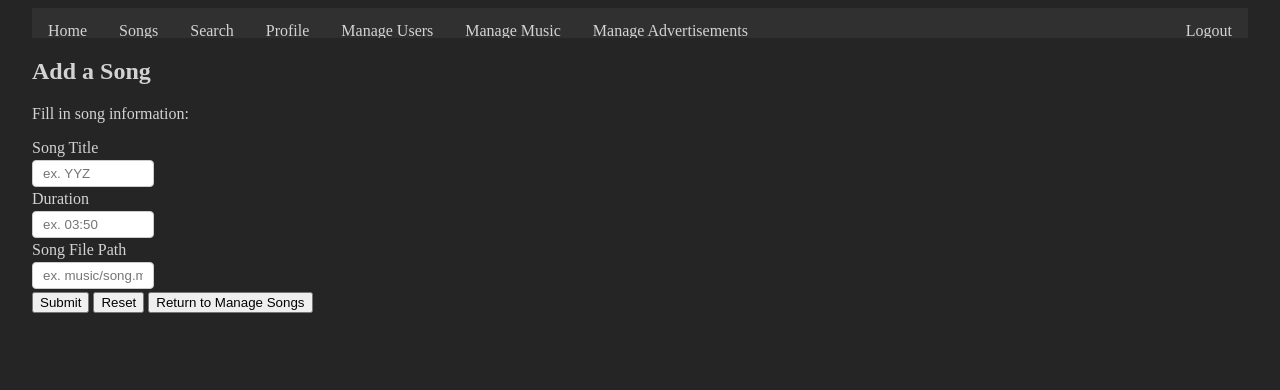
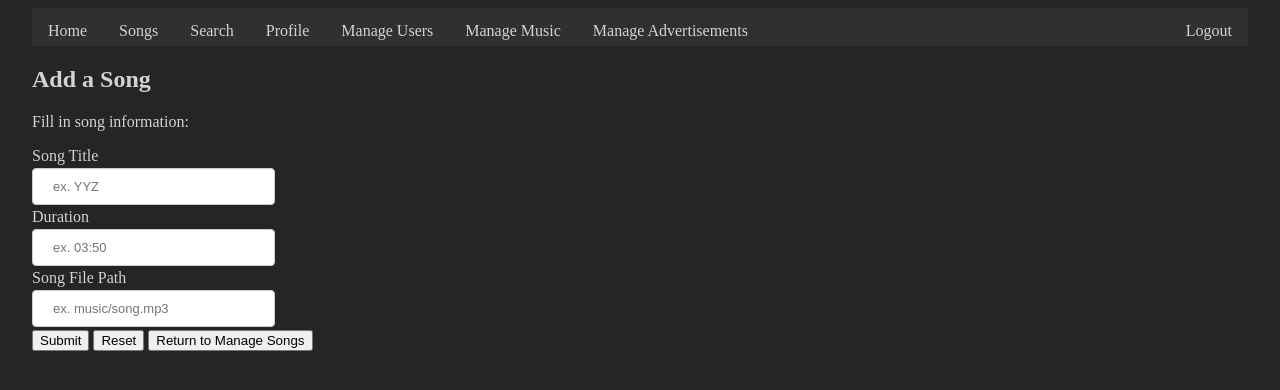
Before and after one commit to alexs2112/CPSC471_Spoofy, a PHP site: page /admin/add_song.php in a window 1280 px wide. Shown: the top 390 px of the page. Run offline with PHP 8.4, Linux system fonts and the light colour scheme; the visitor is signed in with stand-in values (Sample User, id 1).

Commit message:
bigger text fields

```diff
--- a/Spoofy/styles/style.css
+++ b/Spoofy/styles/style.css
@@ -25,7 +25,7 @@ a:hover, a:active { text-decoration: none; color:#e63939a6}
     overflow: hidden;
     background-color: #303031;
     width: 100%;
-    height: 4%;
+    height: 5%;
 }
 
 /*menu bar text placement*/
@@ -130,22 +130,24 @@ tr:nth-child(odd) {background-color: #303031;}
 
 /*style of text form fields*/
 input[type=text] {
-    width: 10%;
-    padding: 5px 10px;
+    width: 20%;
+    padding: 10px 20px;
     margin: 3px 0;
     display: block;
     border: 1px solid #ccc;
     border-radius: 4px;
     box-sizing: border-box;
+    font-size: small;
 }
 
 /*style of password form fields*/
 input[type=password] {
-    width: 10%;
-    padding: 5px 10px;
+    width: 20%;
+    padding: 10px 20px;
     margin: 3px 0;
     display: block;
     border: 1px solid #ccc;
     border-radius: 4px;
     box-sizing: border-box;
+    font-size: small;
 }
```
